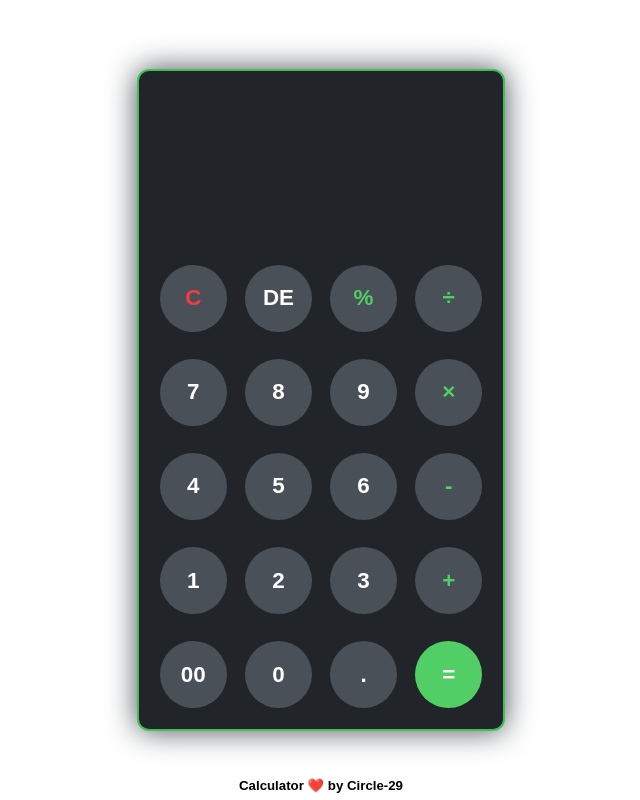
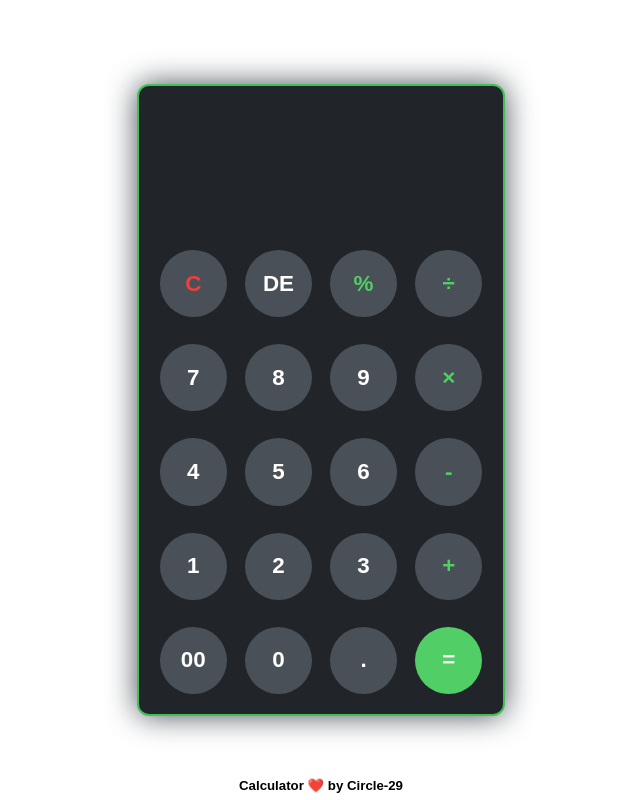
Before and after one commit to LoveKomolafe/Calculator-App, a plain HTML site: page index.html in a window 1280 px wide. Shown: the whole page, without its empty margins (319-959 px from the left). Drawn offline with Linux system fonts and the light colour scheme.

Commit message:
adjusting css

```diff
--- a/Assets/index.css
+++ b/Assets/index.css
@@ -64,7 +64,7 @@ body {
 
 #display {
   margin: 0 0.5em;
-  height: 5em;
+  height: 4em;
   max-width: 11em;
   display: flex;
   align-items: flex-end;
```
